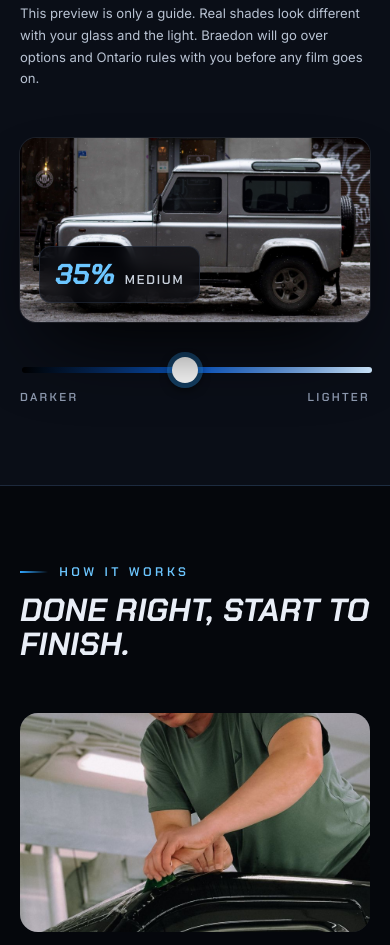
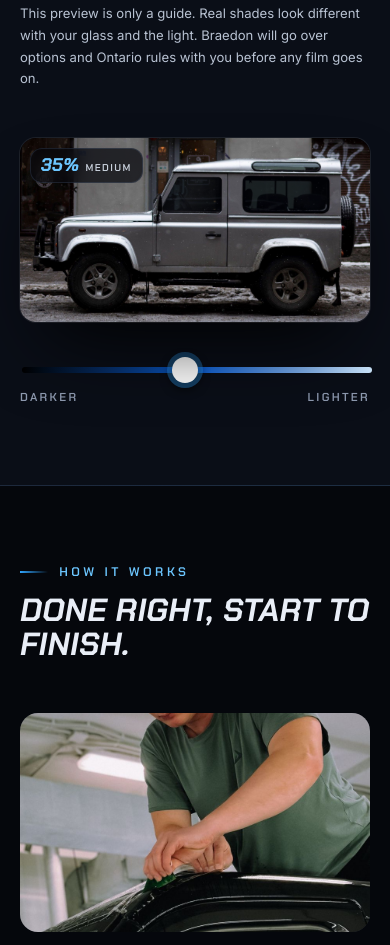
Before and after one commit to muskoka-boost/muskoka-blackout-tinting, a plain HTML site: page index.html in a window 390 px wide. Shown: the part 3957-4902 px from the top of the page. Drawn offline with Linux system fonts and the light colour scheme.

Commit message:
Shade badge: move to top-left, smaller on mobile

```diff
--- a/assets/css/styles.css
+++ b/assets/css/styles.css
@@ -150,7 +150,7 @@ b{font-weight:600;color:#fff}
   background:linear-gradient(115deg,rgba(255,255,255,0) 35%,rgba(255,255,255,.05) 45%,rgba(255,255,255,0) 52%),rgba(2,4,10,calc((100 - var(--vlt)) / 100 * .94));
   -webkit-mask:url("../img/tint-vehicle-mask.png") center/100% 100% no-repeat;mask:url("../img/tint-vehicle-mask.png") center/100% 100% no-repeat;
   transition:background-color .25s}
-.window__badge{position:absolute;left:1.2rem;bottom:1.2rem;display:flex;align-items:baseline;gap:.6rem;padding:.6rem 1rem;border-radius:12px;background:rgba(5,7,12,.7);backdrop-filter:blur(8px);box-shadow:inset 0 0 0 1px var(--line)}
+.window__badge{position:absolute;left:1rem;top:1rem;display:flex;align-items:baseline;gap:.6rem;padding:.6rem 1rem;border-radius:12px;background:rgba(5,7,12,.7);backdrop-filter:blur(8px);box-shadow:inset 0 0 0 1px var(--line)}
 .window__badge b{font:700 1.8rem var(--head);font-style:italic;color:var(--blue-2)}
 .window__badge span{font:600 .8rem var(--head);letter-spacing:.14em;text-transform:uppercase;color:var(--silver)}
 .slider{display:block;margin-top:2rem}
@@ -289,6 +289,9 @@ address{font-style:normal;font-size:1.1rem;line-height:1.6;margin-bottom:1.5rem;
   .strip img{aspect-ratio:1}
   .strip img:nth-child(3){grid-column:1/-1;aspect-ratio:16/9}
   .window{border-radius:16px}
+  .window__badge{left:.6rem;top:.6rem;padding:.35rem .7rem;gap:.4rem}
+  .window__badge b{font-size:1.15rem}
+  .window__badge span{font-size:.62rem}
   .footer__inner{grid-template-columns:1fr}
   .fab{display:grid}
   .hero__scroll{display:none}
```
